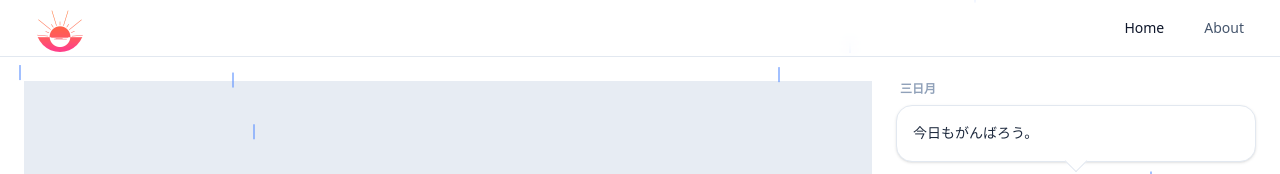
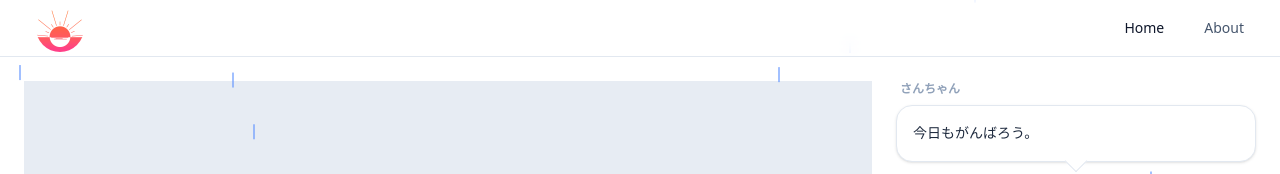
Before and after one commit to scolor-dev/Sanchanb-zu, a React (Vite) app: page / in a window 1280 px wide. Shown: the top 174 px of the page. Built offline with nearby package versions, Linux system fonts and the light colour scheme.

Commit message:
キャラ部分を触るとランダムなセリフを言うようにした

```diff
--- a/src/components/character/CharacterDock.tsx
+++ b/src/components/character/CharacterDock.tsx
@@ -1,10 +1,46 @@
-// src/components/character/CharacterDock.jsx
+import { useState, useEffect } from "react";
 import { useCharacterStore } from "../../stores/characterStore";
+import { useTodoStore } from "../../stores/todoStore"; // Todoの変更を検知するために追加
+
+// ランダムなセリフのリスト（自由に追加・変更してください）
+const RANDOM_COMMENTS = [
+  "えらーい！",
+  "その調子！",
+  "ちょっと休憩する？",
+  "おやつ食べたいな〜",
+  "...",
+  "水分補給も忘れないでね！",
+  "見てるよ〜！",
+  "すごい集中力…！",
+  "肩の力抜いてこ〜",
+  "昨日超かぐや姫のチケ買ってたら午前2時になってた…",
+];
 
 export default function CharacterDock() {
+  // Storeからデータを取得
   const name = useCharacterStore((s) => s.current.name);
-  const comment = useCharacterStore((s) => s.current.comment);
+  const storeComment = useCharacterStore((s) => s.current.comment); // 名前をstoreCommentに変更
   const standSrc = useCharacterStore((s) => s.getStandSrc());
+
+  // Todoリストの状態を監視（変更を検知するため）
+  const todos = useTodoStore((s) => s.todos);
+
+  // クリックした時の一時的なセリフを管理するState
+  const [tempComment, setTempComment] = useState("");
+
+  // 【重要】Todoリストが変わったら、一時的なセリフを消して元のセリフに戻す
+  useEffect(() => {
+    setTempComment("");
+  }, [todos]); // todosが変化するたびに実行される
+
+  // キャラクターをクリックした時の処理
+  const handleCharacterClick = () => {
+    const randomIndex = Math.floor(Math.random() * RANDOM_COMMENTS.length);
+    setTempComment(RANDOM_COMMENTS[randomIndex]);
+  };
+
+  // 表示するセリフの決定（一時的なセリフがあればそれを、なければStoreのセリフを表示）
+  const displayComment = tempComment || storeComment;
 
   return (
     <div className="sticky top-20 space-y-6">
@@ -12,18 +48,26 @@ export default function CharacterDock() {
         {/* 名前を吹き出しの外（左上）に配置 */}
         <div className="text-xs font-semibold text-slate-400 ml-1 mb-2">{name}</div>
 
-        {/*  吹き出し本体 */}
+        {/* 吹き出し本体 */}
         <div className="relative rounded-2xl border border-slate-200 bg-white p-4 shadow-sm">
-          <p className="text-sm text-slate-800 leading-relaxed">{comment}</p>
+          {/* ここを displayComment に変更 */}
+          <p className="text-sm text-slate-800 leading-relaxed min-h-[1.5em]">
+            {displayComment}
+          </p>
 
           {/* しっぽ部分 (下向き) */}
-          {/* absoluteで配置し、45度回転させてV字を作る */}
           <div className="absolute -bottom-2 left-1/2 h-4 w-4 -translate-x-1/2 rotate-45 border-b border-r border-slate-200 bg-white"></div>
         </div>
       </div>
 
       <div className="flex justify-center">
-        <img src={standSrc} alt={`${name} stand`} className="max-h-[480px] w-full object-contain" />
+        {/* 画像に onClick と カーソルスタイルの追加 */}
+        <img
+          src={standSrc}
+          alt={`${name} stand`}
+          onClick={handleCharacterClick}
+          className="max-h-[480px] w-full object-contain cursor-pointer transition-transform duration-100 active:scale-95 hover:brightness-105"
+        />
       </div>
     </div>
   );
--- a/src/stores/characterStore.ts
+++ b/src/stores/characterStore.ts
@@ -27,8 +27,10 @@ type CharacterStore = {
   setSadMode: () => void;
   setAngryMode: () => void;
 
-  // 達成率に応じて自動で機嫌を変えるアクション
   setMoodByWeeklyRate: (rate: number) => void;
+
+  // ✨ 追加: ランダムに喋る機能
+  sayRandomLine: () => void;
 
   reset: () => void;
 };
@@ -51,7 +53,7 @@ const STAND_BY_STATE: Record<CharacterStateKey, string> = {
 
 const DEFAULT: CharacterModel = {
   characterId: "sanchan",
-  name: "三日月",
+  name: "さんちゃん",
   state: "happy",
   comment: "今日もがんばろう。",
   updatedAt: Date.now(),
@@ -60,7 +62,7 @@ const DEFAULT: CharacterModel = {
 const PRESETS = {
   happy: {
     state: "happy" as CharacterStateKey,
-    comment: "今日もいい天気だね！",
+    comment: "すごいすごーい！その調子！",
   },
   sad: {
     state: "sad" as CharacterStateKey,
@@ -71,6 +73,19 @@ const PRESETS = {
     comment: "もう！なんでうまくいかないの！",
   },
 };
+
+// ✨ 追加: ランダム台詞リスト
+const RANDOM_COMMENTS = [
+  "えらーい！",
+  "その調子！",
+  "ちょっと休憩する？",
+  "おやつ食べたいな〜",
+  "...",
+  "水分補給も忘れないでね！",
+  "見てるよ〜！",
+  "すごい集中力…！",
+  "昨日超かぐや姫のチケ買ってたら午前2時になってた…",
+];
 
 export const useCharacterStore = create<CharacterStore>()(
   persist(
@@ -127,36 +142,36 @@ export const useCharacterStore = create<CharacterStore>()(
           current: { ...s.current, ...PRESETS.angry, updatedAt: Date.now() },
         })),
 
-      // ▼ 小数点を含めて正しく判定するように修正されたバージョン
+      // ✨ 修正: Todo操作時に必ず台詞を元に戻すように if (s.current.state === ...) のガードを削除
       setMoodByWeeklyRate: (rate: number) =>
         set((s) => {
-          // 条件1: 0% ～ 3.99...% (ほぼ3%以下) -> Sad
           if (rate < 4) {
-            if (s.current.state === "sad") return s;
+             // ガード節を削除し、常に上書き更新する
              return {
                current: { ...s.current, ...PRESETS.sad, updatedAt: Date.now() },
              };
-          }
-
-          // 条件2: 4% ～ 33.99...% (34%未満) -> Angry
-          else if (rate < 34) {
-            if (s.current.state === "angry") return s;
+          } else if (rate < 34) {
              return {
                current: { ...s.current, ...PRESETS.angry, updatedAt: Date.now() },
              };
-          }
-
-          // 条件3: 34%以上 -> Happy
-          else {
-            if (s.current.state === "happy") return s;
+          } else {
              return {
                current: { ...s.current, ...PRESETS.happy, updatedAt: Date.now() },
              };
           }
         }),
 
+      // ✨ 追加: ランダム台詞をセットするアクション
+      sayRandomLine: () =>
+        set((s) => {
+          const randomText = RANDOM_COMMENTS[Math.floor(Math.random() * RANDOM_COMMENTS.length)];
+          return {
+            current: { ...s.current, comment: randomText, updatedAt: Date.now() }
+          };
+        }),
+
       reset: () => set(() => ({ current: DEFAULT })),
     }),
-    { name: "character-store-v1" }
+    { name: "character-store-v2" }
   )
 );
```
Lines whose indentation alone changed are shown as unchanged.
